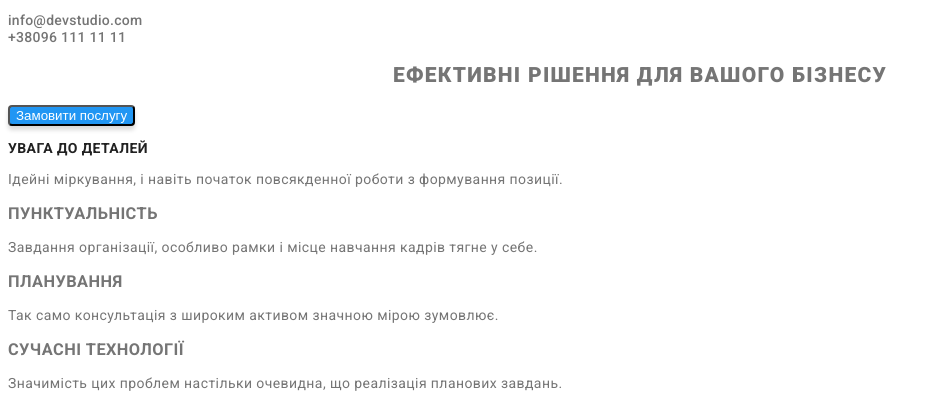
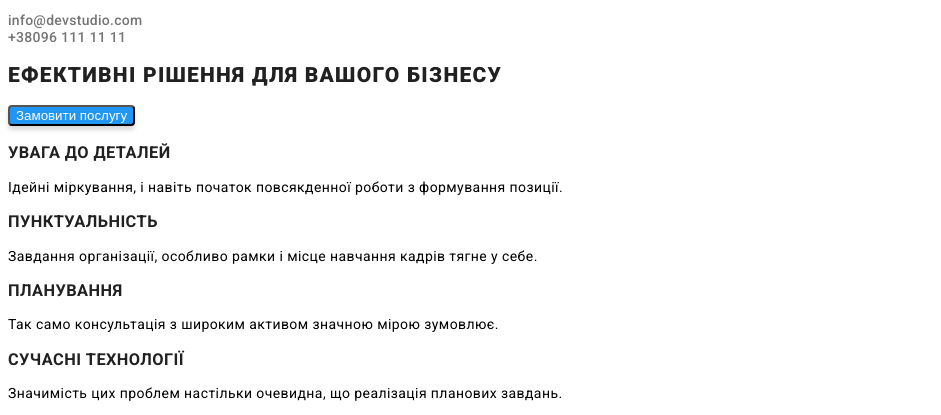
Before and after one commit to OlexiiKucheruk/-goit-hw-02, a plain HTML site: page index.html in a window 1280 px wide. Shown: the part 105-520 px from the top of the page, without its empty margins (0-941 px from the left). Drawn offline with Linux system fonts and the light colour scheme.

Commit message:
fix 19.09.22/2

```diff
--- a/css/styles.css
+++ b/css/styles.css
@@ -101,9 +101,9 @@ body {
   font-weight: 900;
   line-height: calc(31 / 26);
 
-  text-align: center;
   letter-spacing: 0.06em;
   text-transform: uppercase;
+  color: var(--title-text-color)
 }
 .button {
 
@@ -118,6 +118,7 @@ body {
 }
 .benefits-text {
     line-height: calc(31 / 26);
+    color: var(--black-color);
 }
 .team {
   background-color: var(--second-body-color);
@@ -141,7 +142,6 @@ body {
 .benefits-titles {
   color: var(--title-text-color);
 
-  font-size: 14px;
   line-height: calc(31 / 26);
   text-transform: uppercase;
 }
--- a/index.html
+++ b/index.html
@@ -71,21 +71,21 @@
             </p>
           </li>
           <li>
-            <h3 class="titles">ПУНКТУАЛЬНІСТЬ</h3>
-            <p class="text">
+            <h3 class="benefits-titles">ПУНКТУАЛЬНІСТЬ</h3>
+            <p class="benefits-text">
               Завдання організації, особливо рамки і місце навчання кадрів тягне у
               себе.
             </p>
           </li>
           <li>
-            <h3 class="titles">ПЛАНУВАННЯ</h3>
-            <p class="text">
+            <h3 class="benefits-titles">ПЛАНУВАННЯ</h3>
+            <p class="benefits-text">
               Так само консультація з широким активом значною мірою зумовлює.
             </p>
           </li>
           <li>
-            <h3 class="titles">СУЧАСНІ ТЕХНОЛОГІЇ</h3>
-            <p class="text">
+            <h3 class="benefits-titles">СУЧАСНІ ТЕХНОЛОГІЇ</h3>
+            <p class="benefits-text">
               Значимість цих проблем настільки очевидна, що реалізація планових
               завдань.
             </p>
```
